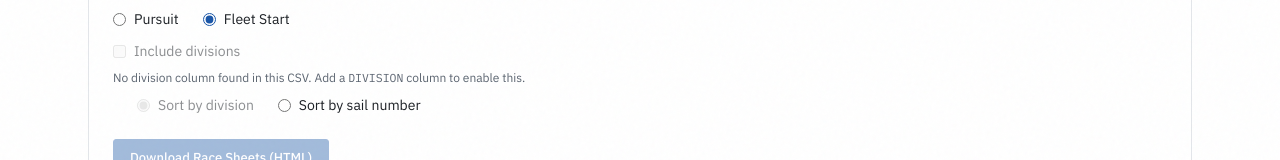
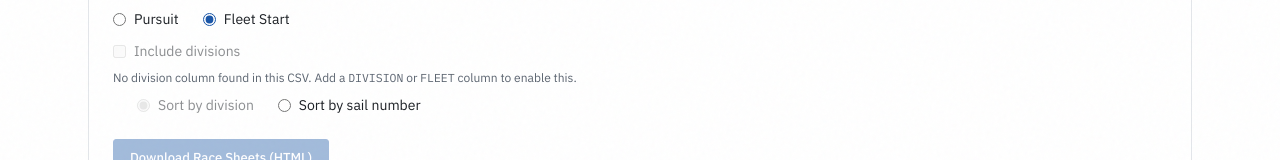
Before and after one commit to lbrh/lbrh.github.io, a Next.js app: page /toolbox/start-sheets in a window 1280 px wide. Both pictures are taken after a click on the label "Fleet Start". Shown: the part 444-604 px from the top of the page. Built offline with nearby package versions, Linux system fonts and the light colour scheme.

Commit message:
Accept FLEET as a division column in start sheets
Co-Authored-By: Claude Sonnet 5.5 <noreply@anthropic.com>
Claude-Session: https://claude.ai/code/session_01QZ3mbxP7APMsQzr7dC1Vxr

```diff
--- a/src/lib/startSheets.ts
+++ b/src/lib/startSheets.ts
@@ -4,7 +4,7 @@ export type SheetRow = Record<string, string | number>;
 export const REQUIRED_COLUMNS = ['BOATNAME', 'SAILNUM', 'PURHC'] as const;
 
 /** Column names TopYacht exports have used for the division field. */
-const DIVISION_ALIASES = ['DIVISION', 'DIV NO', 'DIVNO', 'DIV'];
+const DIVISION_ALIASES = ['DIVISION', 'FLEET', 'DIV NO', 'DIVNO', 'DIV'];
 
 export const DIVISION_HEADER = 'Division';
 
--- a/src/pages/toolbox/start-sheets.tsx
+++ b/src/pages/toolbox/start-sheets.tsx
@@ -379,7 +379,8 @@ export default function AutoStartSheetMaker() {
               {!hasDivision && (
                 <p className="text-[12px] text-[var(--tb-text-muted)]">
                   No division column found in this CSV. Add a{" "}
-                  <code className="tb-mono text-[11.5px]">DIVISION</code> column to enable this.
+                  <code className="tb-mono text-[11.5px]">DIVISION</code> or{" "}
+                  <code className="tb-mono text-[11.5px]">FLEET</code> column to enable this.
                 </p>
               )}
               <div className="ml-6 flex gap-6">
```
Also changed, not shown: 1 other file (tests, documents, lock files or other folders).
